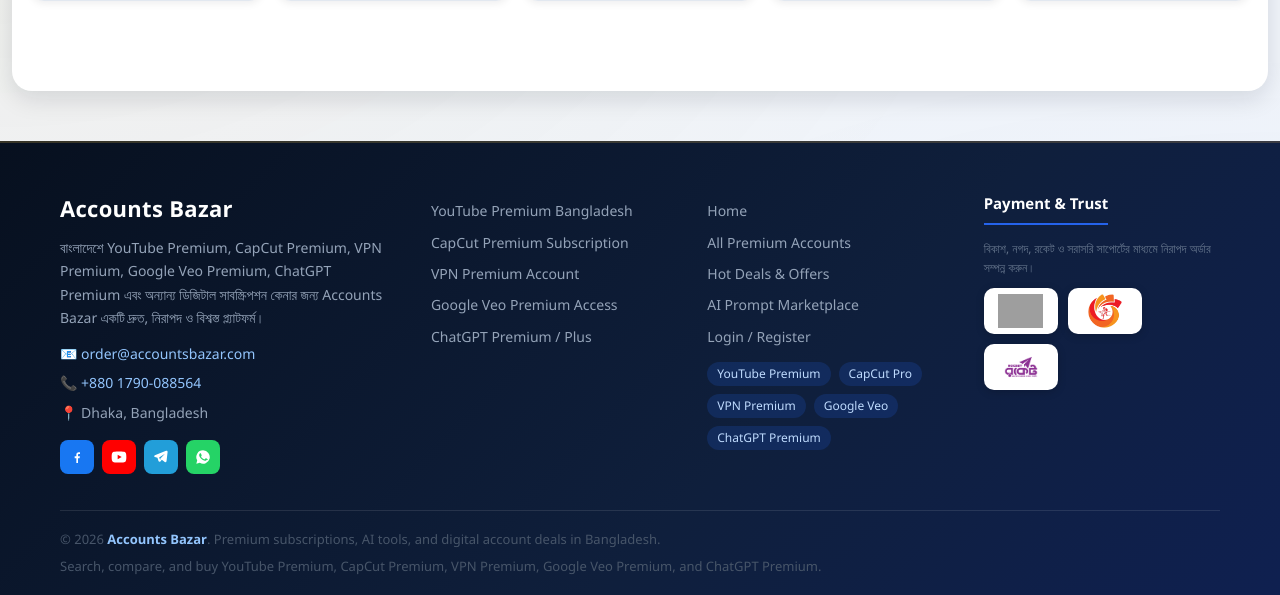
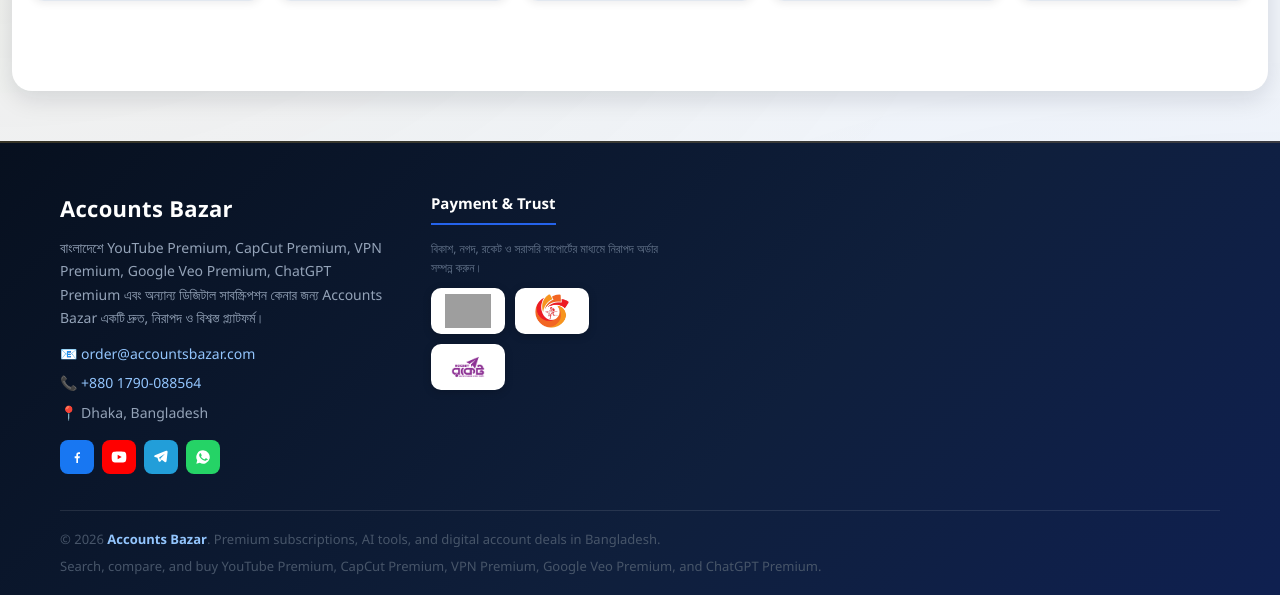
Before and after one commit to mrkk1122/accountsbazar.com, a PHP site: page /index.php in a window 1280 px wide. Shown: the part 1732-2327 px from the top of the page. Run offline with PHP 8.4, Linux system fonts and the light colour scheme; data comes from the database, SQL or seed files in the repository; data that the repository does not hold is empty; grey boxes are pictures that could not be loaded.

Commit message:
Remove premium and popular footer link sections

```diff
--- a/products/includes/site-footer.php
+++ b/products/includes/site-footer.php
@@ -26,33 +26,6 @@
             </div>
 
             <div class="footer-section">
-                <ul class="footer-links">
-                    <li><a href="shop.php?q=YouTube+Premium">YouTube Premium Bangladesh</a></li>
-                    <li><a href="shop.php?q=CapCut+Premium">CapCut Premium Subscription</a></li>
-                    <li><a href="shop.php?q=VPN+Premium">VPN Premium Account</a></li>
-                    <li><a href="shop.php?q=Google+Veo+Premium">Google Veo Premium Access</a></li>
-                    <li><a href="shop.php?q=ChatGPT+Premium">ChatGPT Premium / Plus</a></li>
-                </ul>
-            </div>
-
-            <div class="footer-section">
-                <ul class="footer-links">
-                    <li><a href="index.php">Home</a></li>
-                    <li><a href="shop.php">All Premium Accounts</a></li>
-                    <li><a href="offer-products.php">Hot Deals & Offers</a></li>
-                    <li><a href="ai-prompt.php">AI Prompt Marketplace</a></li>
-                    <li><a href="login.php">Login / Register</a></li>
-                </ul>
-                <div class="footer-keywords" aria-label="Popular premium account searches">
-                    <a href="shop.php?q=YouTube+Premium">YouTube Premium</a>
-                    <a href="shop.php?q=CapCut+Pro">CapCut Pro</a>
-                    <a href="shop.php?q=VPN">VPN Premium</a>
-                    <a href="shop.php?q=Google+Veo">Google Veo</a>
-                    <a href="shop.php?q=ChatGPT">ChatGPT Premium</a>
-                </div>
-            </div>
-
-            <div class="footer-section">
                 <h4 class="footer-heading">Payment & Trust</h4>
                 <p class="footer-pay-note">বিকাশ, নগদ, রকেট ও সরাসরি সাপোর্টের মাধ্যমে নিরাপদ অর্ডার সম্পন্ন করুন।</p>
                 <div class="footer-payments">
```
